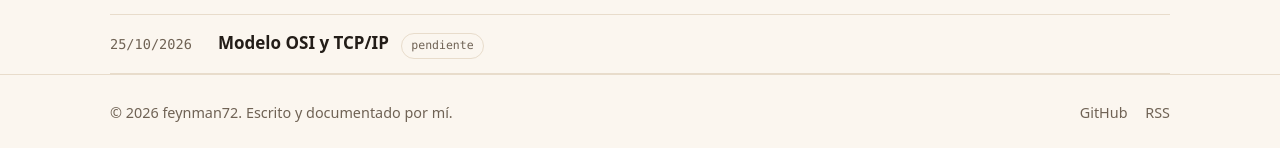
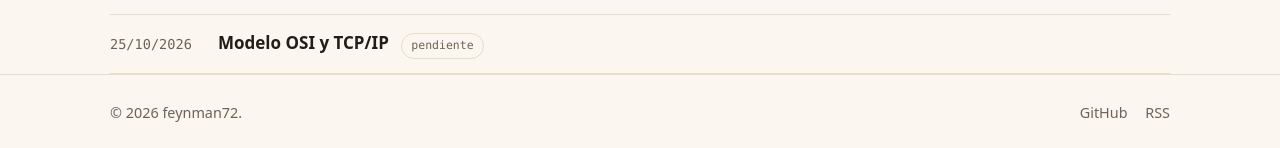
Before and after one commit to feynman72/feynman72.github.io, a Jekyll site: the page built from index.md, in a window 1280 px wide and 1303 px high. Shown: the part 1152-1300 px from the top of the window. Built offline with Jekyll 4.4.1, drawn with Linux system fonts in a browser that asks for light colours.

Commit message:
Update footer
Removed personal attribution from footer.

```diff
--- a/_includes/footer.html
+++ b/_includes/footer.html
@@ -1,6 +1,6 @@
 <footer class="site-footer">
   <div class="wrap wide foot">
-    <p>&copy; {{ site.time | date: "%Y" }} {{ site.author.name }}. Escrito y documentado por mí.</p>
+    <p>&copy; {{ site.time | date: "%Y" }} {{ site.author.name }}.</p>
     <p class="links">
       {% if site.author.github != "" %}<a href="https://github.com/{{ site.author.github }}">GitHub</a>{% endif %}
       {% if site.author.linkedin != "" %}<a href="https://www.linkedin.com/in/{{ site.author.linkedin }}">LinkedIn</a>{% endif %}
```
